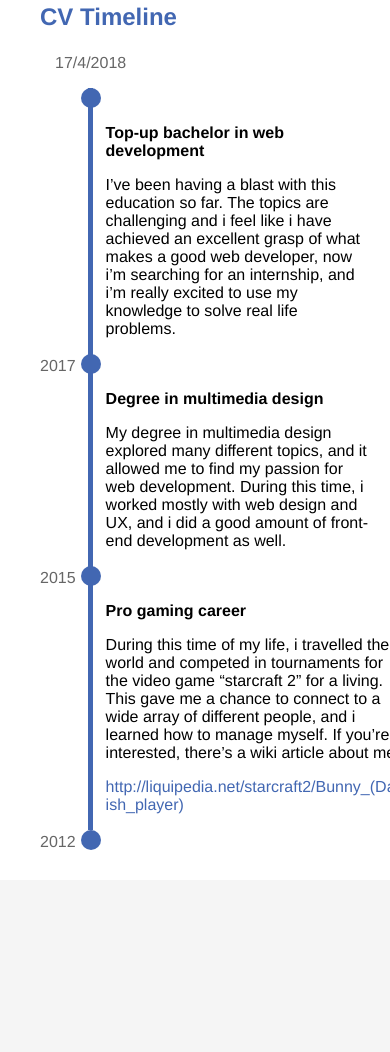
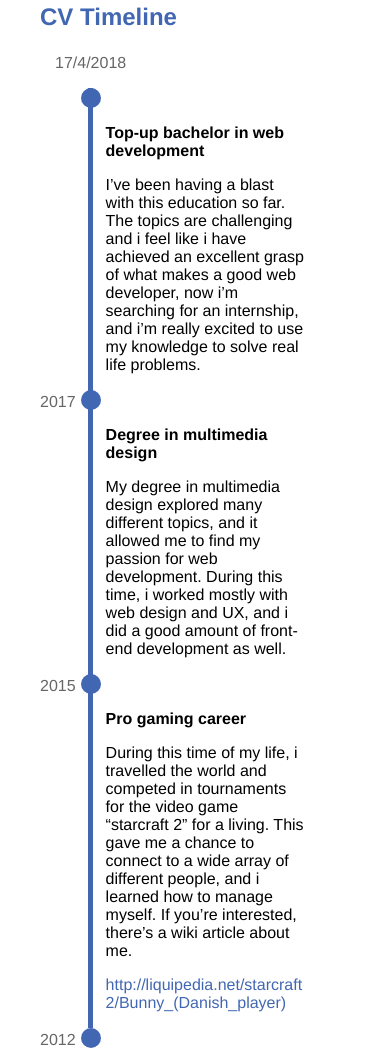
Before and after one commit to Patrick5078/internship-application, a plain HTML site: page index.html in a window 390 px wide. Shown: the part 1858-2910 px from the top of the page. Before the commit the page ends 2738 px from the top, so only its background shows below. Drawn offline with Linux system fonts and the light colour scheme.

Commit message:
Fixed responsiveness

```diff
--- a/sass/style.scss
+++ b/sass/style.scss
@@ -225,9 +225,10 @@ a {
     }
 
     .timelineDescription {
-        max-width: 300px;
+        max-width: 200px;
         a {
-            word-wrap: break-word
+            word-wrap: break-word;
+            max-width: 200px;
         }
     }
 }
```
Also changed, not shown: css/style.css, 1 other file.
